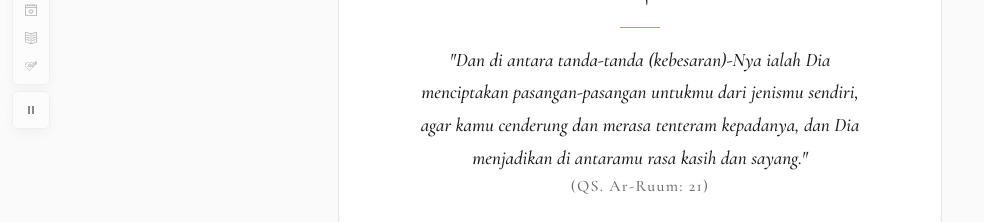
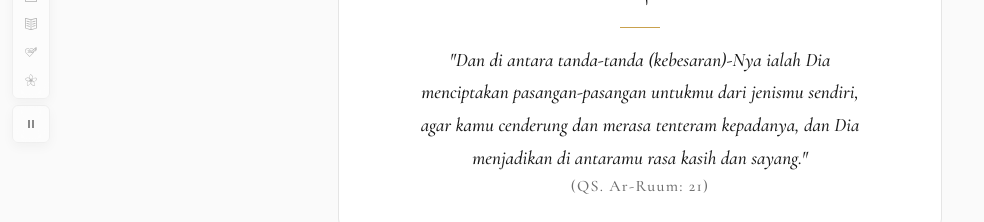
Before and after one commit to 07abrar/undangan-nikah-ghulam, a React (Vite) app in the folder frontend/: page / in a window 1280 px wide. Both pictures are taken after a click on the button "BUKA UNDANGAN". Shown: the part 1214-1436 px from the top of the page, without its empty margins (0-984 px from the left). Built offline with nearby package versions, Linux system fonts and the light colour scheme; a web font is replaced by a local one.

Commit message:
Add thanks icon for thanks section

```diff
--- a/frontend/src/components/NavigationBar.tsx
+++ b/frontend/src/components/NavigationBar.tsx
@@ -22,6 +22,7 @@ const NAV_ITEMS: { id: SectionId; icon: string; label: string }[] = [
   },
   { id: "story", icon: "assets/icon/kisah.svg", label: "Kisah" },
   { id: "rsvp", icon: "assets/icon/rsvp.svg", label: "RSVP" },
+  { id: "thanks", icon: "assets/icon/thanks.svg", label: "Thanks" },
 ];
 
 interface NavigationBarProps {
```
Also changed, not shown: frontend/public/assets/icon/thanks.svg (added).
